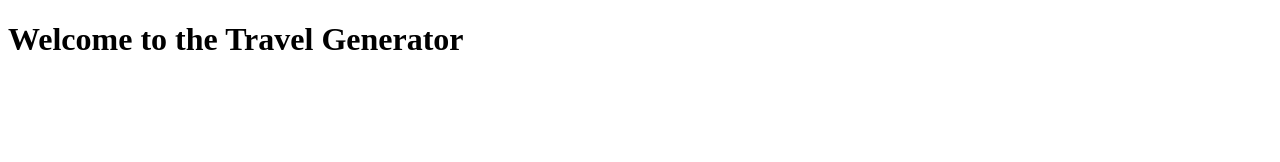
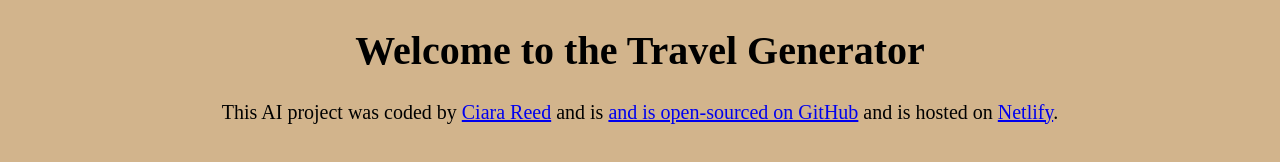
Before and after one commit to creed725/travel-generator, a plain HTML site: page index.html in a window 1280 px wide. Drawn offline with Linux system fonts and the light colour scheme.

Commit message:
Added the footer

```diff
--- a/index.html
+++ b/index.html
@@ -9,6 +9,22 @@
   <body>
     <h1>Welcome to the Travel Generator</h1>
 
+    <footer>
+      This AI project was coded by
+      <a href="https://github.com/creed725" target="_blank">Ciara Reed</a> and
+      is
+      <a
+        href="https://github.com/creed725/travel-generator.git"
+        target="_blank"
+      >
+        and is open-sourced on GitHub</a
+      >
+      and is hosted on
+      <a href="https://ai-explorer-generator.netlify.app/" target="_blank"
+        >Netlify</a
+      >.
+    </footer>
+
     <script src="src/index.js"></script>
   </body>
 </html>
--- a/src/style.css
+++ b/src/style.css
@@ -0,0 +1,5 @@
+body {
+  background: tan;
+  text-align: center;
+  font-size: 20px;
+}
```
